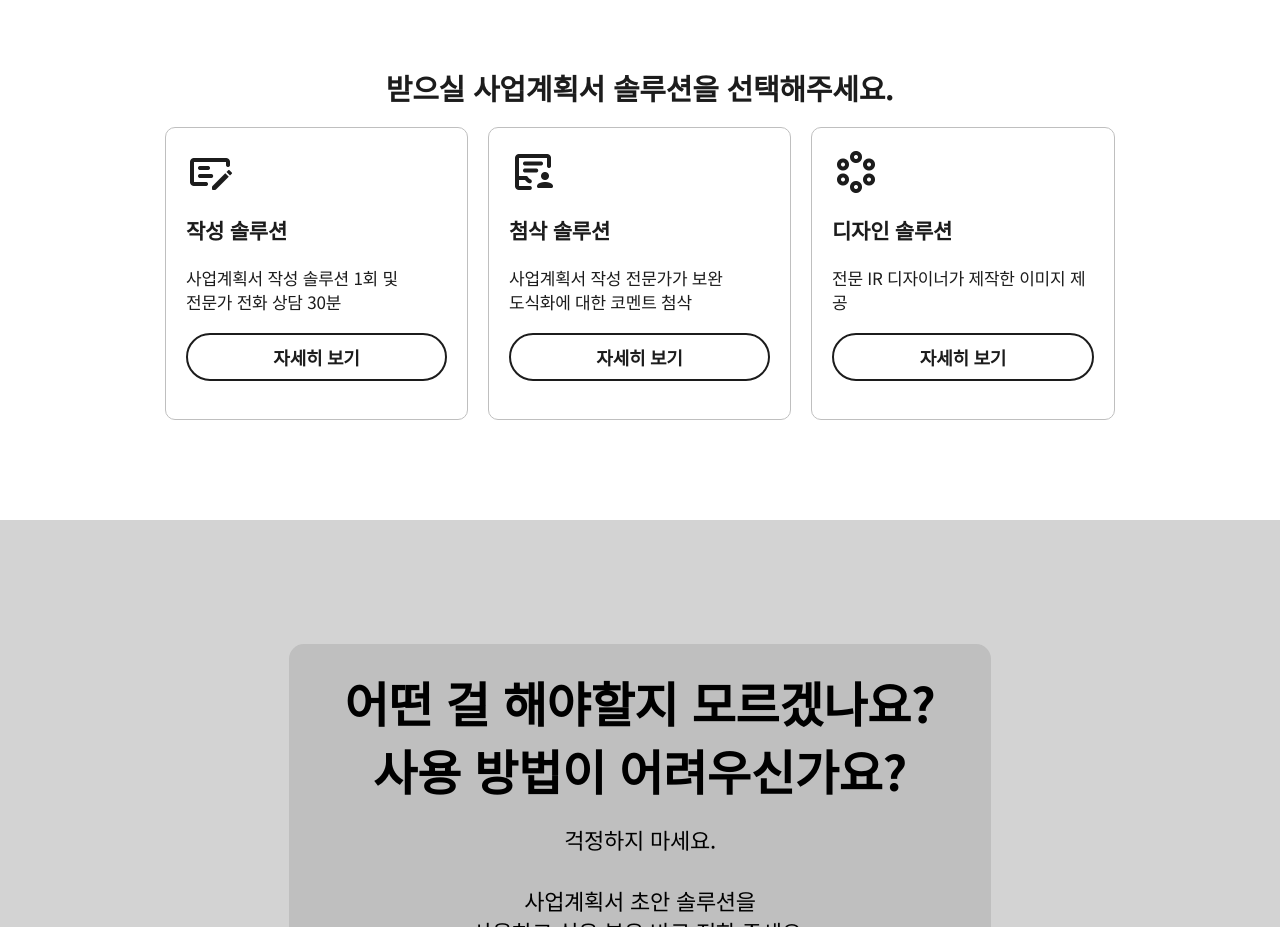
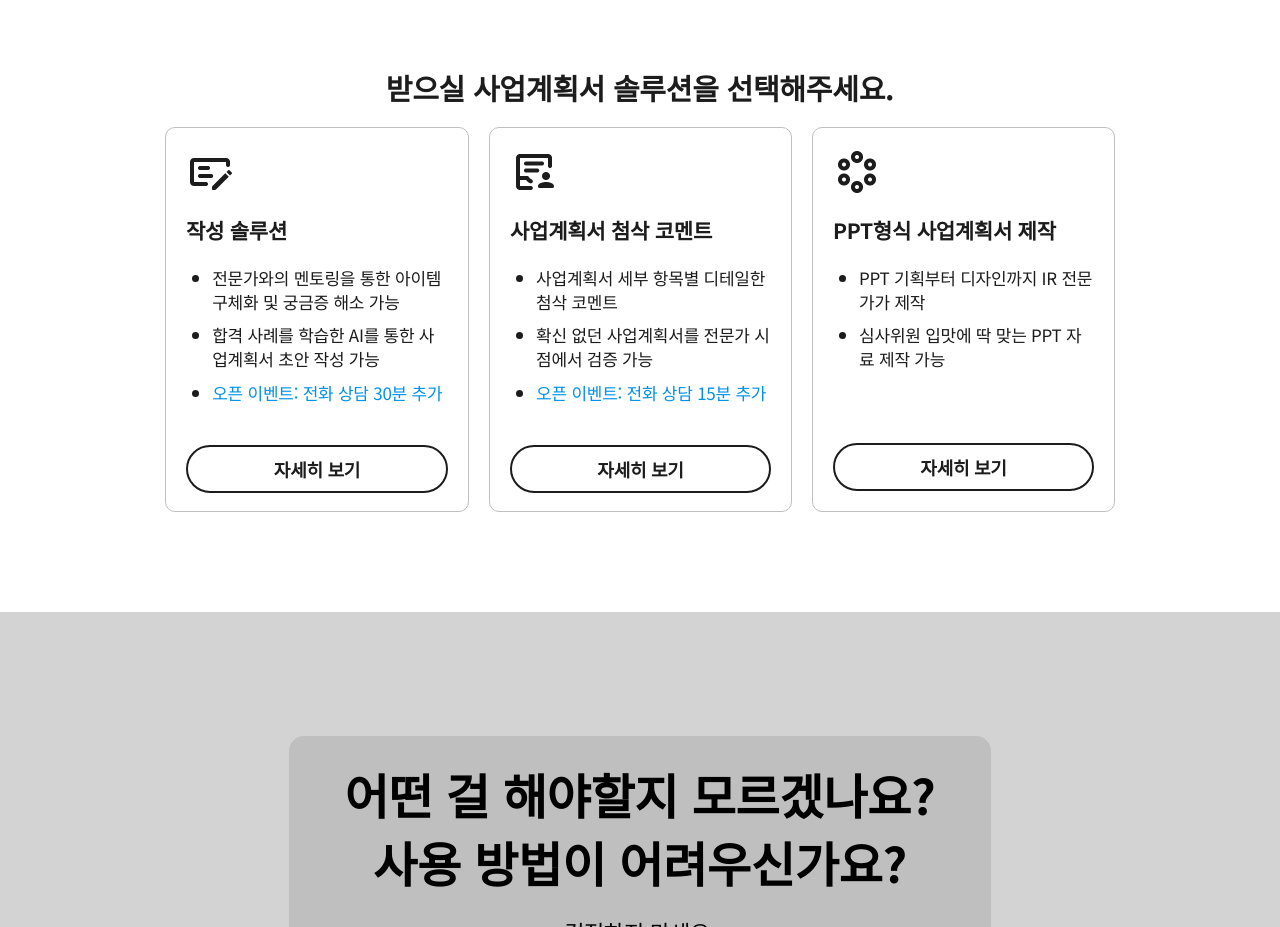
Before and after one commit to Iroff1/support-lab-frontend, a React app: page / in a window 1280 px wide. Shown: the part 6360-7287 px from the top of the page. Built offline with nearby package versions, Linux system fonts and the light colour scheme; a web font is replaced by a local one.

Commit message:
fix: 메인 솔루션 박스 카드 디자인, 문구 변경

```diff
--- a/src/components/main/MainSolutionBox.tsx
+++ b/src/components/main/MainSolutionBox.tsx
@@ -22,6 +22,7 @@ const SolutionBoxHeader = styled.div`
 
 const SolutionBoxBody = styled.div`
   max-width: 950px;
+  height: 385px;
   width: 100%;
   display: flex;
   gap: 20px;
@@ -33,29 +34,45 @@ const SolutionBoxBody = styled.div`
 
 const SolutionItem = styled.div`
   min-width: 303px;
-  height: 293px;
+  height: 100%;
+  display: flex;
+  justify-content: space-between;
+  flex-direction: column;
+  gap: 40px;
+  border-radius: 10px;
+  border: 1px solid ${palette.black.B50};
+  padding: 20px;
+`;
+
+const SolutionItemContent = styled.div`
+  width: 100%;
   display: flex;
   flex-direction: column;
   gap: 20px;
-  border-radius: 10px;
-  border: 1px solid ${palette.black.B50};
-  padding: 20px;
 
-  & > div {
-    width: 100%;
-    height: 165px;
-    display: flex;
-    flex-direction: column;
-    gap: 20px;
   img {
     width: 48px;
     height: 48px;
   }
+
   h3 {
     ${css(translateFontSize('B_21'))};
   }
-    p {
+
+  ul {
+    display: flex;
+    flex-direction: column;
+    align-items: end;
     ${css(translateFontSize('R_17'))};
+    gap: 10px;
+
+    & > li {
+      width: 90%;
+      list-style: outside;
+
+      & > span {
+        color: ${palette.system.blue};
+      }
     }
   }
 `;
@@ -63,13 +80,19 @@ const SolutionItem = styled.div`
 const SolutionButton = styled.button`
   width: 100%;
   height: 48px;
-  gap: 10px;
   border-radius: 30px;
   padding: 10px 50px;
   border: 2px solid ${palette.black.B700};
   color: ${palette.black.B700};
-  background-color: transparent;
+  background-color: ${palette.black.white};
   ${css(translateFontSize('sb_18'))};
+  transition: 0.2s ease color, 0.2s ease background-color;
+  cursor: pointer;
+
+  &:hover {
+    background-color: ${palette.black.B700};
+    color: ${palette.black.white};
+  }
 `;
 
 const MainSolutionBox = () => {
@@ -81,33 +104,45 @@ const MainSolutionBox = () => {
 
       <SolutionBoxBody>
         <SolutionItem>
-          <div>
+          <SolutionItemContent>
             <img src={SOLUTION_1} alt="solution_1" />
             <h3>작성 솔루션</h3>
-            <p>
-              사업계획서 작성 솔루션 1회 및<br /> 전문가 전화 상담 30분
-            </p>
-          </div>
+            <ul>
+              <li>
+                전문가와의 멘토링을 통한 아이템 구체화 및 궁금증 해소 가능
+              </li>
+              <li>합격 사례를 학습한 AI를 통한 사업계획서 초안 작성 가능</li>
+              <li>
+                <span>오픈 이벤트: 전화 상담 30분 추가</span>
+              </li>
+            </ul>
+          </SolutionItemContent>
+
           <SolutionButton>자세히 보기</SolutionButton>
         </SolutionItem>
         <SolutionItem>
-          <div>
+          <SolutionItemContent>
             <img src={SOLUTION_2} alt="solution_2" />
-            <h3>첨삭 솔루션</h3>
-            <p>
-              사업계획서 작성 전문가가 보완
-              <br />
-              도식화에 대한 코멘트 첨삭
-            </p>
-          </div>
+            <h3>사업계획서 첨삭 코멘트</h3>
+            <ul>
+              <li>사업계획서 세부 항목별 디테일한 첨삭 코멘트</li>
+              <li>확신 없던 사업계획서를 전문가 시점에서 검증 가능</li>
+              <li>
+                <span>오픈 이벤트: 전화 상담 15분 추가</span>
+              </li>
+            </ul>
+          </SolutionItemContent>
           <SolutionButton>자세히 보기</SolutionButton>
         </SolutionItem>
         <SolutionItem>
-          <div>
+          <SolutionItemContent>
             <img src={SOLUTION_3} alt="solution_3" />
-            <h3>디자인 솔루션</h3>
-            <p>전문 IR 디자이너가 제작한 이미지 제공</p>
-          </div>
+            <h3>PPT형식 사업계획서 제작</h3>
+            <ul>
+              <li>PPT 기획부터 디자인까지 IR 전문가가 제작</li>
+              <li>심사위원 입맛에 딱 맞는 PPT 자료 제작 가능</li>
+            </ul>
+          </SolutionItemContent>
           <SolutionButton>자세히 보기</SolutionButton>
         </SolutionItem>
       </SolutionBoxBody>
```
Lines whose indentation alone changed are shown as unchanged.
